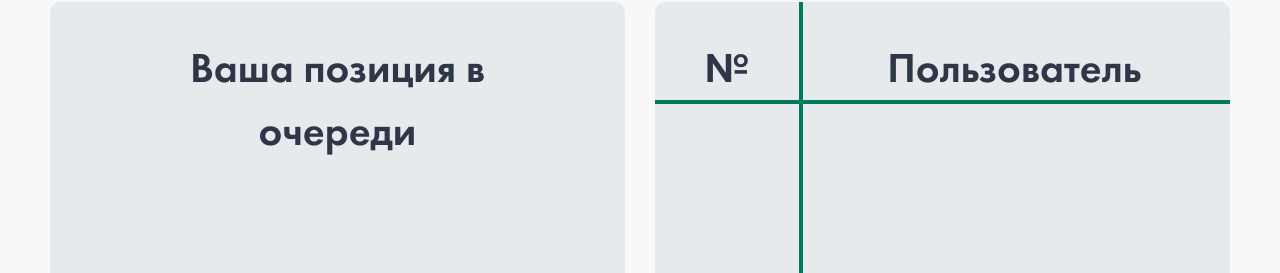
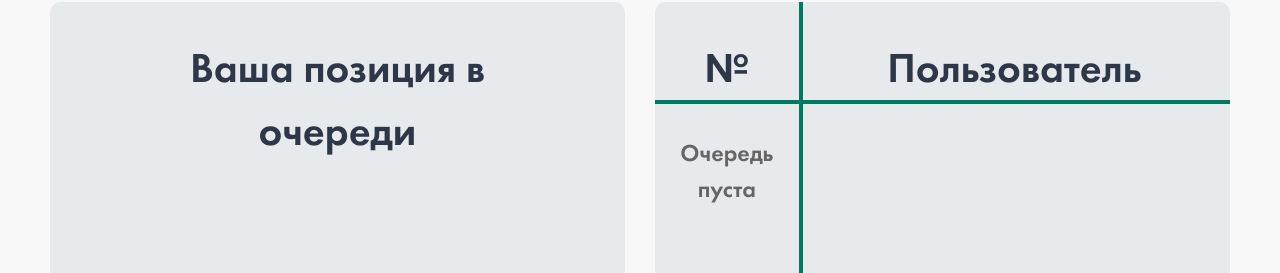
Before and after one commit to LeoCristt/Digital-Queue, a Next.js app in the folder frontend/: page /queue/1 in a window 1280 px wide. Shown: the part 73-346 px from the top of the page. Built offline with nearby package versions, Linux system fonts and the light colour scheme; no server answers.

Commit message:
fix button create modal in main page and fix queue table

```diff
--- a/frontend/src/app/(main)/queue/[id]/page.tsx
+++ b/frontend/src/app/(main)/queue/[id]/page.tsx
@@ -5,11 +5,6 @@ import { useParams } from "next/navigation";
 import { jwtDecode } from "jwt-decode";
 import { QRCodeSVG } from 'qrcode.react';
 import "../../../../styles/queue.css";
-import ClockSvg from '@/assets/images/Clock.svg';
-import TicketSvg from '../../../../assets/images/Ticket.svg';
-import HashtagSvg from '../../../../assets/images/Hashtag.svg';
-import ToparrowSvg from '../../../../assets/images/Toparrow.svg';
-import DownarrowSvg from '../../../../assets/images/Downarrow.svg';
 import QueueTable from "../../../../components/queue-table";
 import Chat from '@/components/ModalChat';
 import ErrorModal from "@/components/ModalError";
@@ -65,6 +60,11 @@ const QueueComponent = () => {
     }, []);
 
     const [clientId, setClientId] = useState<string | null>(null);
+
+    useEffect(() => {
+        const id = getClientIdFromCookies();
+        setClientId(id);
+    }, []);
 
     useEffect(() => {
         const id = getClientIdFromCookies();
--- a/frontend/src/components/queue-table.tsx
+++ b/frontend/src/components/queue-table.tsx
@@ -8,6 +8,8 @@ export default function QueueTable({ queue, currentUserId, sendSwapRequest }: Qu
     console.log('Queue content:', queue);
     console.log('UserID:', currentUserId);
 
+    const filteredQueue = queue.filter(user => user.trim() !== '');
+
     return (
         <div className="queue-table">
             <div className="queue-table-header">
@@ -15,7 +17,12 @@ export default function QueueTable({ queue, currentUserId, sendSwapRequest }: Qu
                 <p>Пользователь</p>
             </div>
             <div className="queue-table-body">
-              {queue.map((user, index) => {
+                {filteredQueue.length === 0 ? (
+                    <div className="queue-table-row">
+                        <p className="queue-table-empty">Очередь пуста</p>
+                    </div>
+                ) : (
+                    filteredQueue.map((user, index) => {
                         const userId = user.split(":")[0];
                         const isCurrentUser = currentUserId
                             ? userId === currentUserId.toString()
@@ -36,7 +43,8 @@ export default function QueueTable({ queue, currentUserId, sendSwapRequest }: Qu
                                 )}
                             </div>
                         );
-              })}
+                    })
+                )}
             </div>
         </div>
     );
```
Lines whose indentation alone changed are shown as unchanged.
